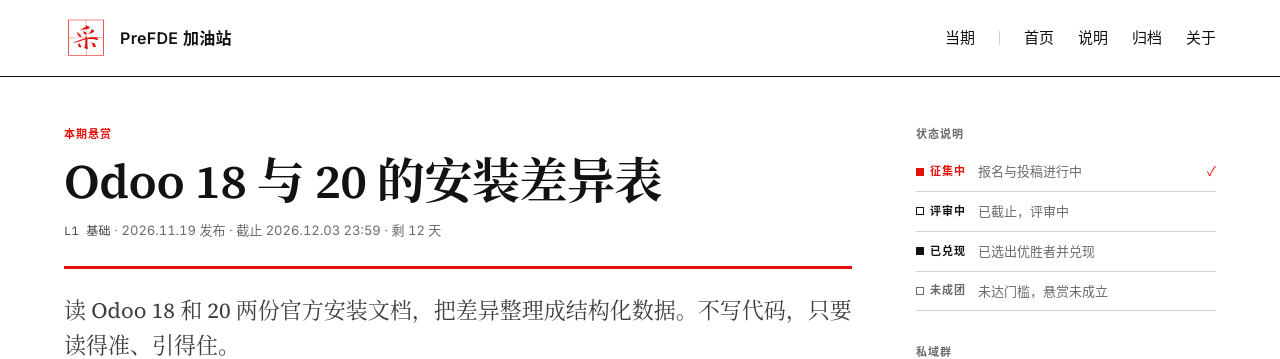
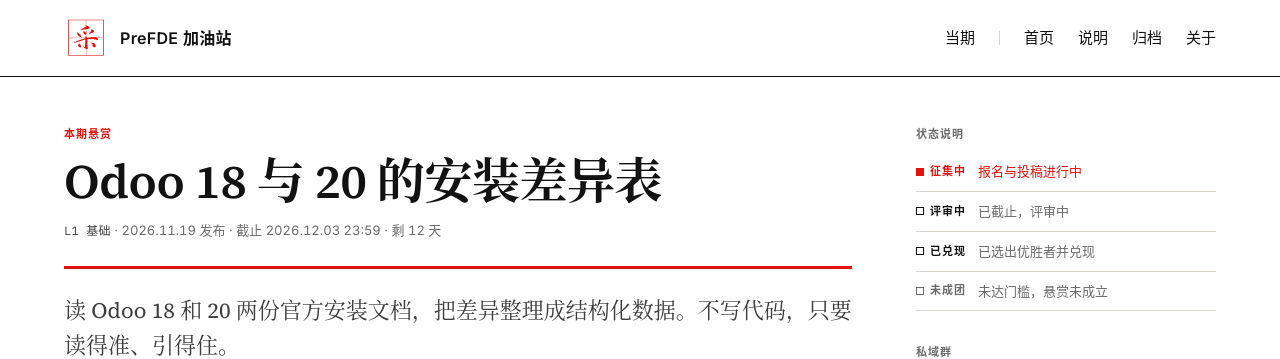
Before and after one commit to usingnow/prefde, a Jekyll site: the page built from index.html, in a window 1280 px wide. Shown: the top 359 px of the page. Built offline with Jekyll 4.4.1, drawn with Linux system fonts in a browser that asks for light colours.

Commit message:
状态图例改为方块即勾选：实心=走到，颜色=是否当期；去掉多余的✓

```diff
--- a/_includes/state-legend.html
+++ b/_includes/state-legend.html
@@ -1,10 +1,16 @@
 {%- assign s = include.status -%}
-{%- assign past_open = false -%}
-{%- if s == 'judging' or s == 'awarded' -%}{%- assign past_open = true -%}{%- endif -%}
 <h2 class="side__title">状态说明</h2>
 <ul class="legend">
-  <li class="legend__done"><span class="state state--open"><i></i>征集中</span><span>报名与投稿进行中</span></li>
-  <li{% if past_open %} class="legend__done"{% endif %}><span class="state state--judging"><i></i>评审中</span><span>已截止，评审中</span></li>
-  <li{% if s == 'awarded' %} class="legend__done"{% endif %}><span class="state state--awarded"><i></i>已兑现</span><span>已选出优胜者并兑现</span></li>
-  <li{% if s == 'failed' %} class="legend__done"{% endif %}><span class="state state--failed"><i></i>未成团</span><span>未达门槛，悬赏未成立</span></li>
+  <li class="legend__done{% if s == 'open' %} legend__now{% endif %}">
+    {% include state.html status='open' %}<span>报名与投稿进行中</span>
+  </li>
+  <li class="{% if s == 'judging' or s == 'awarded' %}legend__done {% endif %}{% if s == 'judging' %}legend__now{% endif %}">
+    {% include state.html status='judging' %}<span>已截止，评审中</span>
+  </li>
+  <li class="{% if s == 'awarded' %}legend__done legend__now{% endif %}">
+    {% include state.html status='awarded' %}<span>已选出优胜者并兑现</span>
+  </li>
+  <li class="legend__neg{% if s == 'failed' %} legend__done legend__now{% endif %}">
+    {% include state.html status='failed' %}<span>未达门槛，悬赏未成立</span>
+  </li>
 </ul>
--- a/_sass/_components.scss
+++ b/_sass/_components.scss
@@ -310,13 +310,15 @@ pre code { font-size: 14px; }
 }
 .side__title:first-child { margin-top: 0; }
 .legend { list-style: none; margin: 0; padding: 0; }
-.legend li.legend__done::after {
-  content: "✓";
-  margin-left: auto;
-  font-size: 13px;
-  line-height: 1;
-  color: var(--red);
-}
+/* 图例：方块本身表示是否走到，颜色表示是否当期 */
+.legend .state { color: var(--ink); }
+.legend .state i { background: transparent; }
+.legend li.legend__done .state i { background: currentColor; }
+.legend li.legend__now { color: var(--red); }
+.legend li.legend__now .state { color: var(--red); font-weight: 700; }
+.legend li.legend__neg { color: var(--muted); }
+.legend li.legend__neg .state { color: var(--muted); }
+.legend li.legend__neg.legend__now .state { font-weight: 700; }
 .legend li {
   display: flex;
   align-items: center;
```
